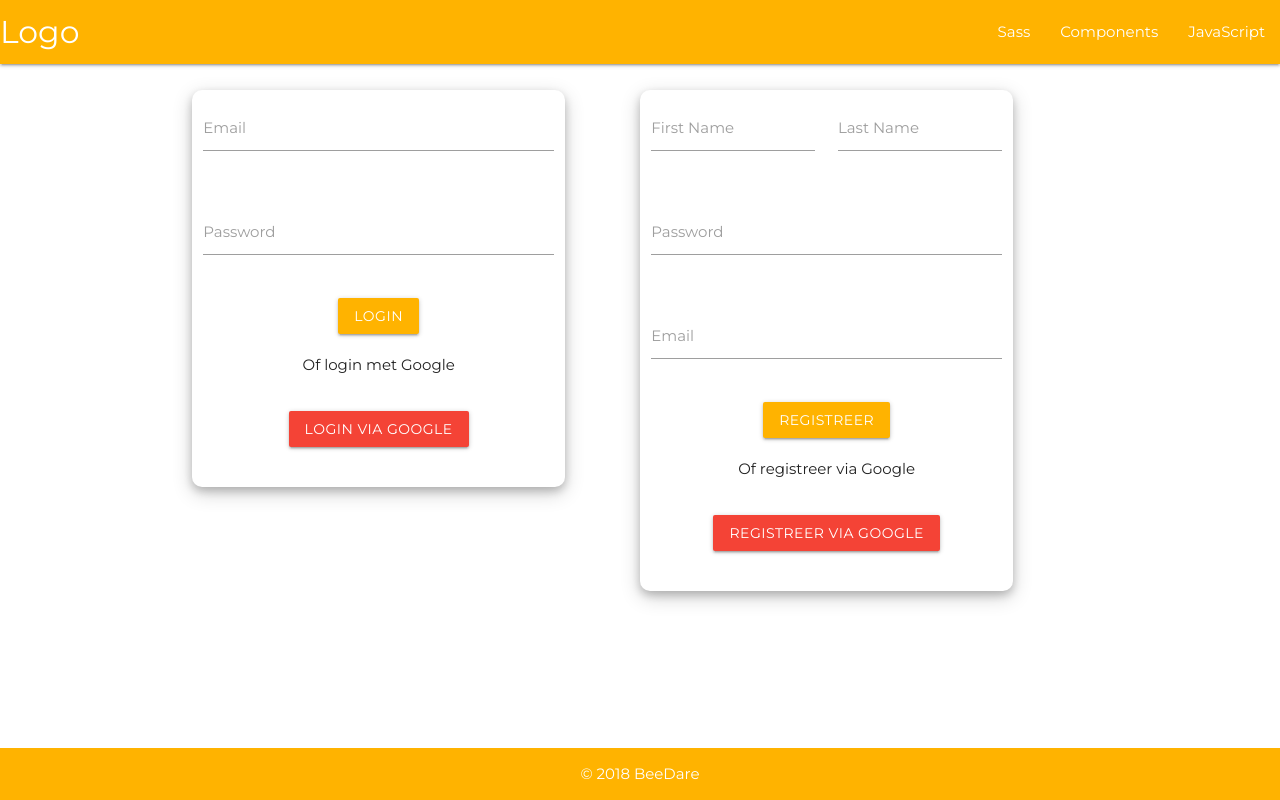
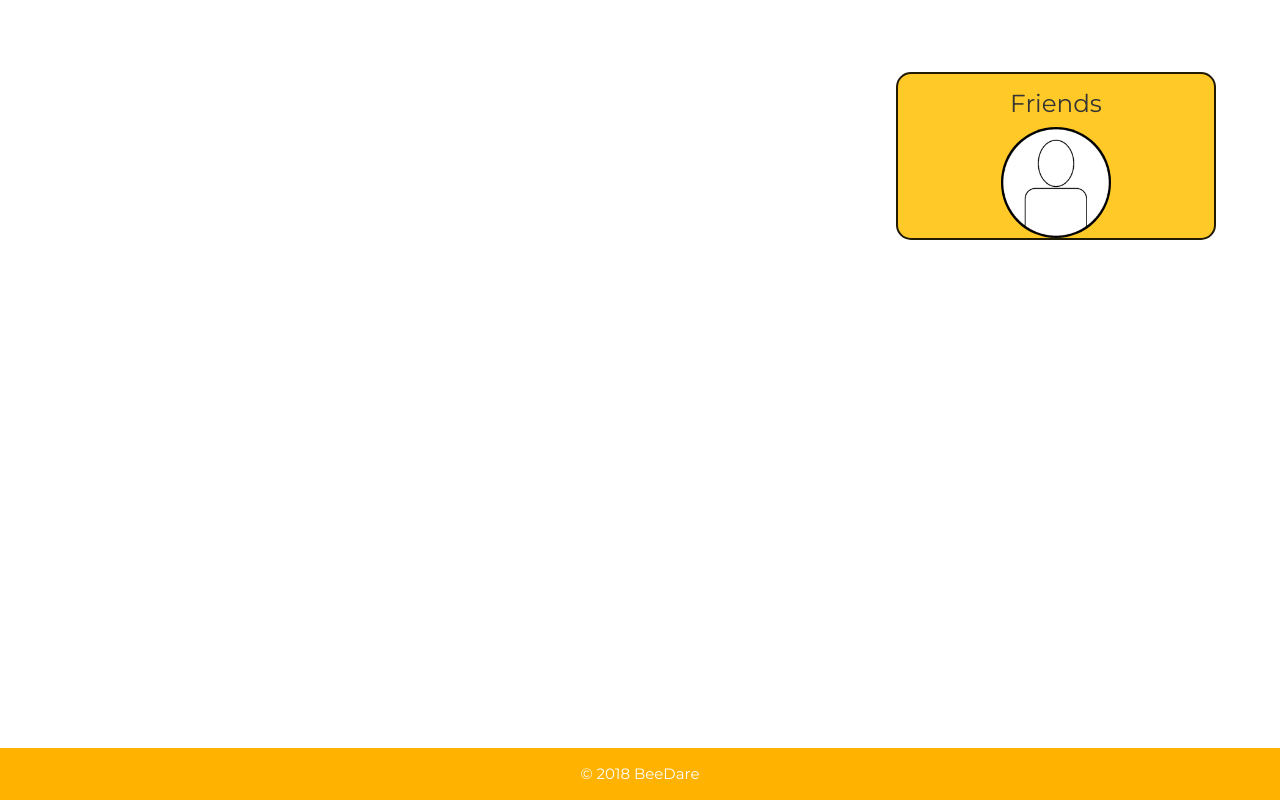
Before and after one commit to gijsentius/BeeDare, a React (Create React App) app in the folder frontend/: page / in a window 1280 px wide. Built offline with nearby package versions, Linux system fonts and the light colour scheme.

Commit message:
Added friendslist

```diff
--- a/frontend/src/components/friends/Friends.css
+++ b/frontend/src/components/friends/Friends.css
@@ -17,3 +17,24 @@
     overflow: auto;
     white-space: nowrap;
 }
+
+.friendsList1 {
+    overflow: hidden;
+    text-align: center;
+    font-size: 2%;
+    margin-left: 70%;
+    margin-right: 70%;
+    width: 25%;
+    border: 2px solid;
+    border-radius: 15px;
+    position: absolute;
+    bottom: 70%;
+    background-color: #ffca28;
+}
+
+.friends1 {
+    max-height: 90vh;
+    overflow-y: auto;
+    overflow-x: hidden;
+    white-space: nowrap;
+}
--- /dev/null
+++ b/frontend/src/components/friends/Friendslist.js
@@ -0,0 +1,40 @@
+import React from "react";
+import './Friends.css';
+import Icon from "../icon/Icon1";
+
+class Friendslist extends React.Component {
+    constructor(props) {
+        super(props);
+        this.state = {
+            friends: props.friends,
+        }
+    }
+
+    componentDidMount() {
+        if (this.state.friends === undefined) {
+            this.setState({friends: ['No friends']});
+        }
+    }
+
+    render() {
+        let list = [];
+        if (this.state.friends !== undefined) {
+            for (let i = 0; i < this.state.friends.length; i++) {
+                let info = this.getInfo(this.state.friends[i]);
+                list.push(<Icon key={i} action={() => alert(info.name)} online={info.online} image={info.image} />);
+            }
+        }
+        return (
+            <div className='friendsList1'>
+                <h5 className='text'> Friends </h5>
+                <div className='friends1'>{list}</div>
+            </div>
+        )
+    }
+
+    getInfo(friend) {
+        return {name: friend, online: false, image: undefined};
+    }
+}
+
+export default Friendslist;
--- a/frontend/src/components/icon/Icon.css
+++ b/frontend/src/components/icon/Icon.css
@@ -1,5 +1,6 @@
 .icon {
     max-width: 99%;
+    height: auto;
     border-radius: 50%;
     transition: 0.24s ease-in-out;
 }
@@ -7,3 +8,10 @@
 .icon:hover {
     opacity: 0.7;
 }
+
+.icon1 {
+    max-width: 35%;
+    height: auto;
+    border-radius: 50%;
+    transition: 0.24s ease-in-out;
+}
--- /dev/null
+++ b/frontend/src/components/icon/Icon1.js
@@ -0,0 +1,39 @@
+import React from 'react';
+import personPlaceholder from '../../images/personPlaceholder.png';
+import './Icon.css';
+
+class Icon1 extends React.Component {
+    constructor(props) {
+        super(props);
+        this.state = {
+            image: props.image,
+            action: props.action,
+            online: props.online,
+        };
+    }
+
+    componentDidMount() {
+        if (this.state.image === undefined) {
+            this.setState({image: personPlaceholder});
+        }
+        if (this.state.online === undefined) {
+            this.setState({online: false});
+        }
+    }
+
+    render() {
+        if (this.state.online) {
+            return (
+                <img className='icon1' src={this.state.image} onClick={this.state.action} alt=''
+                     style={{'border': '3px solid black', 'marginLeft': '1%', 'marginRight': '1%'}}/>
+            )
+        }
+        else{
+            return (
+                <img className='icon1' src={this.state.image} onClick={this.state.action} style={{'marginLeft': '1%', 'marginRight': '1%'}} alt=''/>
+            )
+        }
+    }
+}
+
+export default Icon1;
--- a/frontend/src/index.js
+++ b/frontend/src/index.js
@@ -2,5 +2,8 @@ import React from 'react';
 import ReactDOM from 'react-dom';
 import './index.css';
 import App from './components/app/App.js'
+import Friendslist from "./components/friends/Friendslist";
 
-ReactDOM.render(<App />, document.getElementById('root'));
+ReactDOM.render(<Friendslist />, document.getElementById('root'));
+
+//ReactDOM.render(<App />
```
